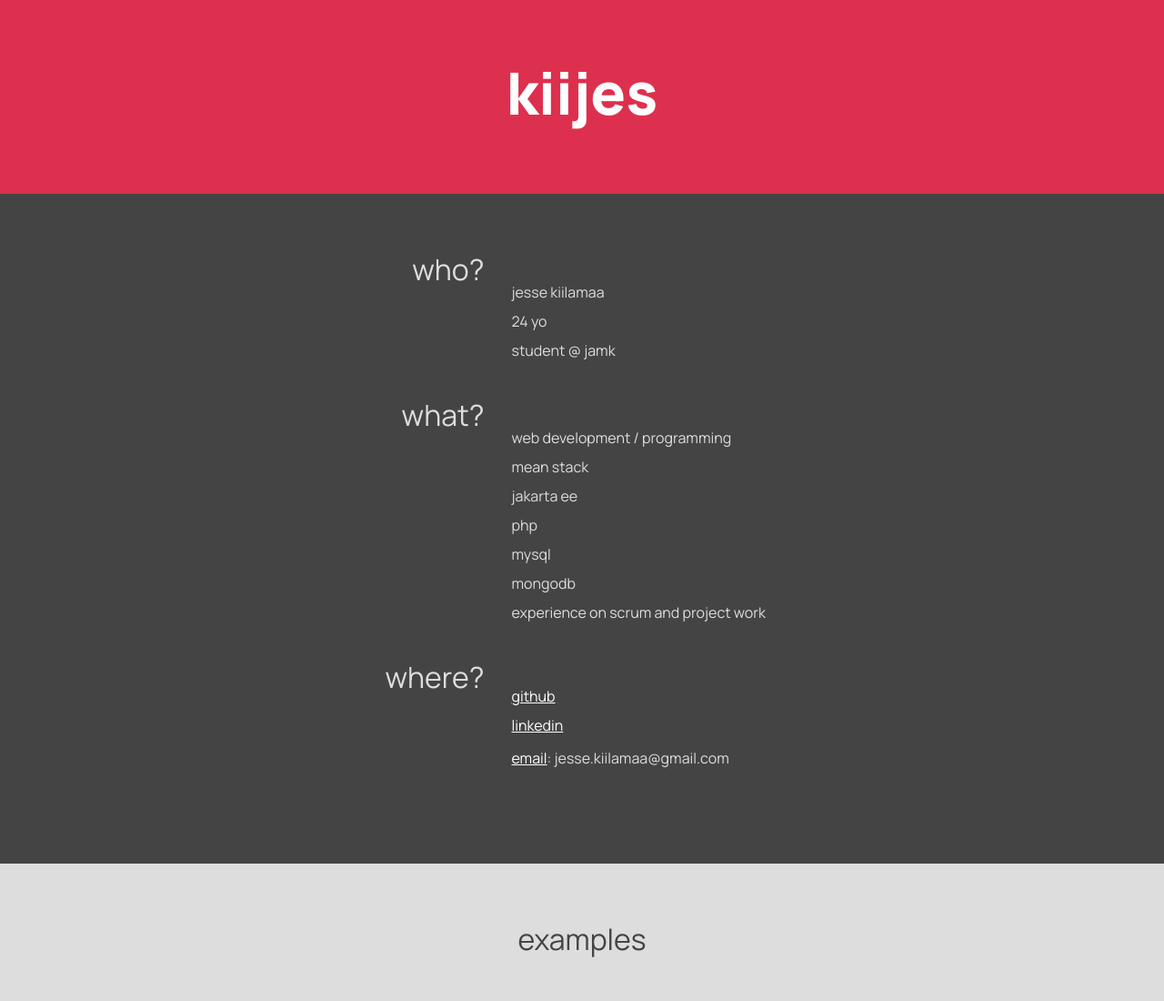
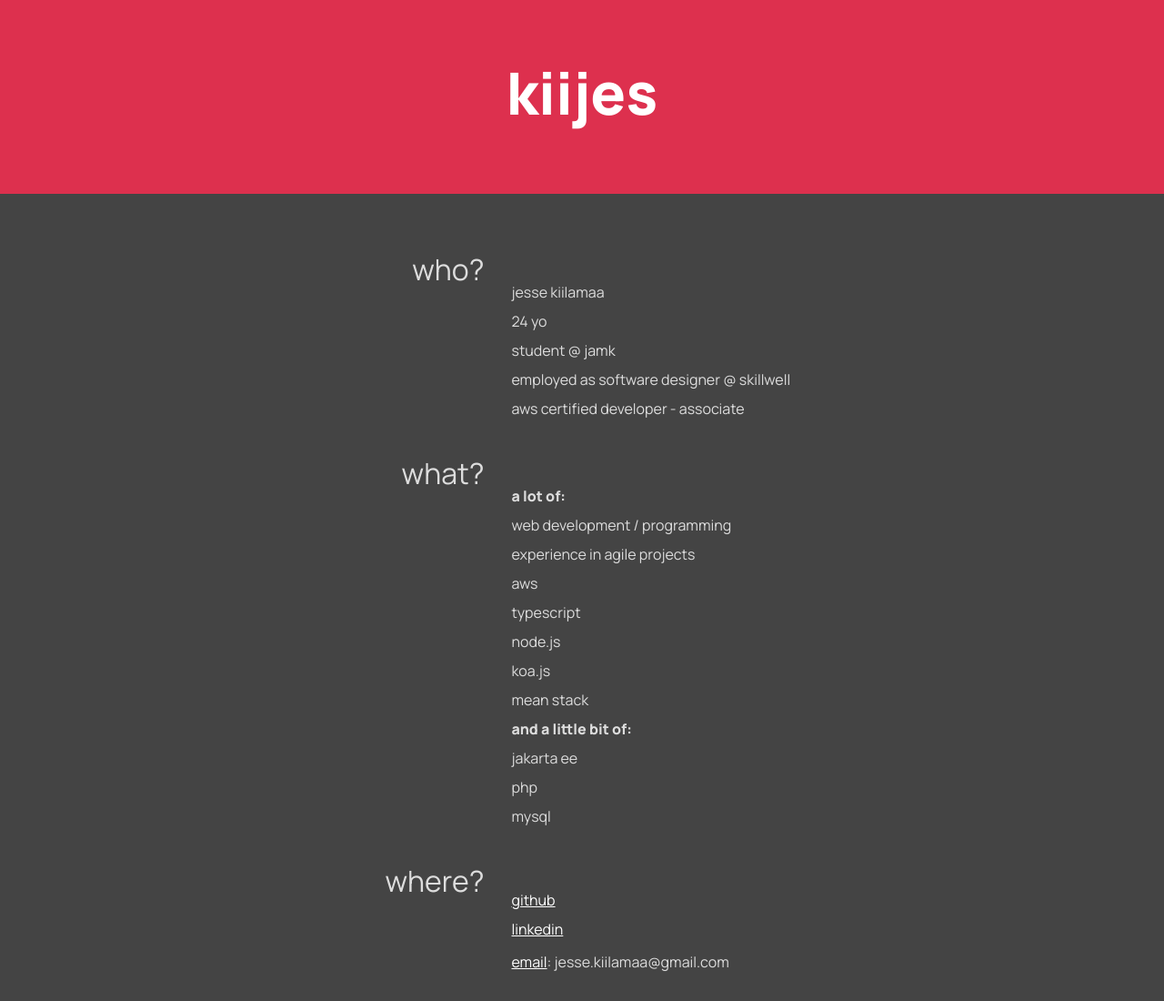
Before and after one commit to kiijes/kiijes.github.io, a plain HTML site: page index.html in a window 1280 px wide. Shown: the top 1100 px of the page at 91% size. Drawn offline with nearby package versions, Linux system fonts and the light colour scheme.

Commit message:
Updates to info

```diff
--- a/index.html
+++ b/index.html
@@ -25,6 +25,8 @@
                     <p>jesse kiilamaa</p>
                     <p>24 yo</p>
                     <p>student &#64; jamk</p>
+                    <p>employed as software designer &#64; skillwell</p>
+                    <p>aws certified developer - associate</p>
                 </div>
             </div>
             <div class="row info-div">
@@ -32,13 +34,18 @@
                     <h2 class="info-title">what?</h2>
                 </div>
                 <div class="col-7 info">
+                    <p><strong>a lot of:</strong></p>
                     <p>web development / programming</p>
+                    <p>experience in agile projects</p>
+                    <p>aws</p>
+                    <p>typescript</p>
+                    <p>node.js</p>
+                    <p>koa.js</p>
                     <p>mean stack</p>
+                    <p><strong>and a little bit of:</strong></p>
                     <p>jakarta ee</p>
                     <p>php</p>
                     <p>mysql</p>
-                    <p>mongodb</p>
-                    <p>experience on scrum and project work</p>
                 </div>
             </div>
             <div class="row info-div">
```
